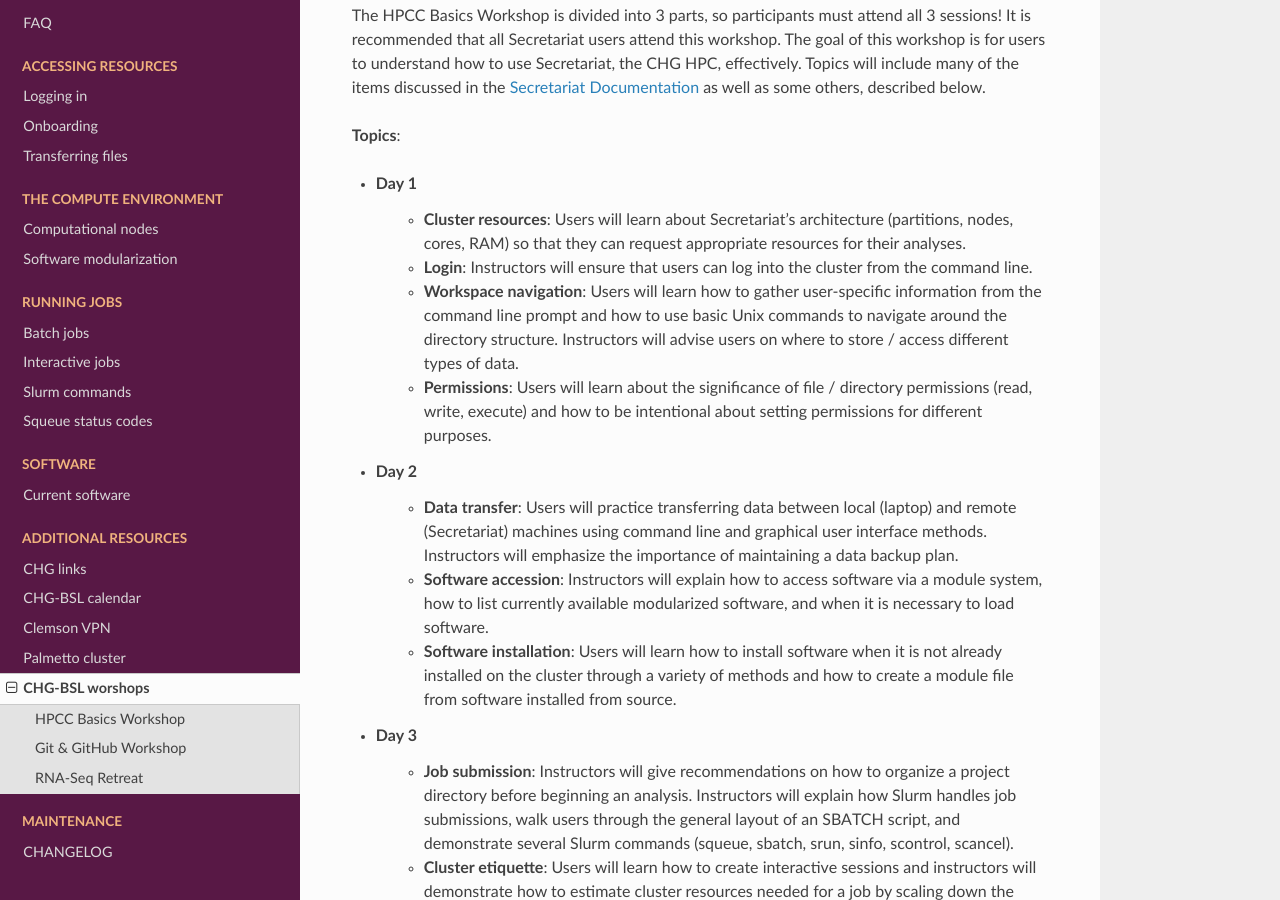
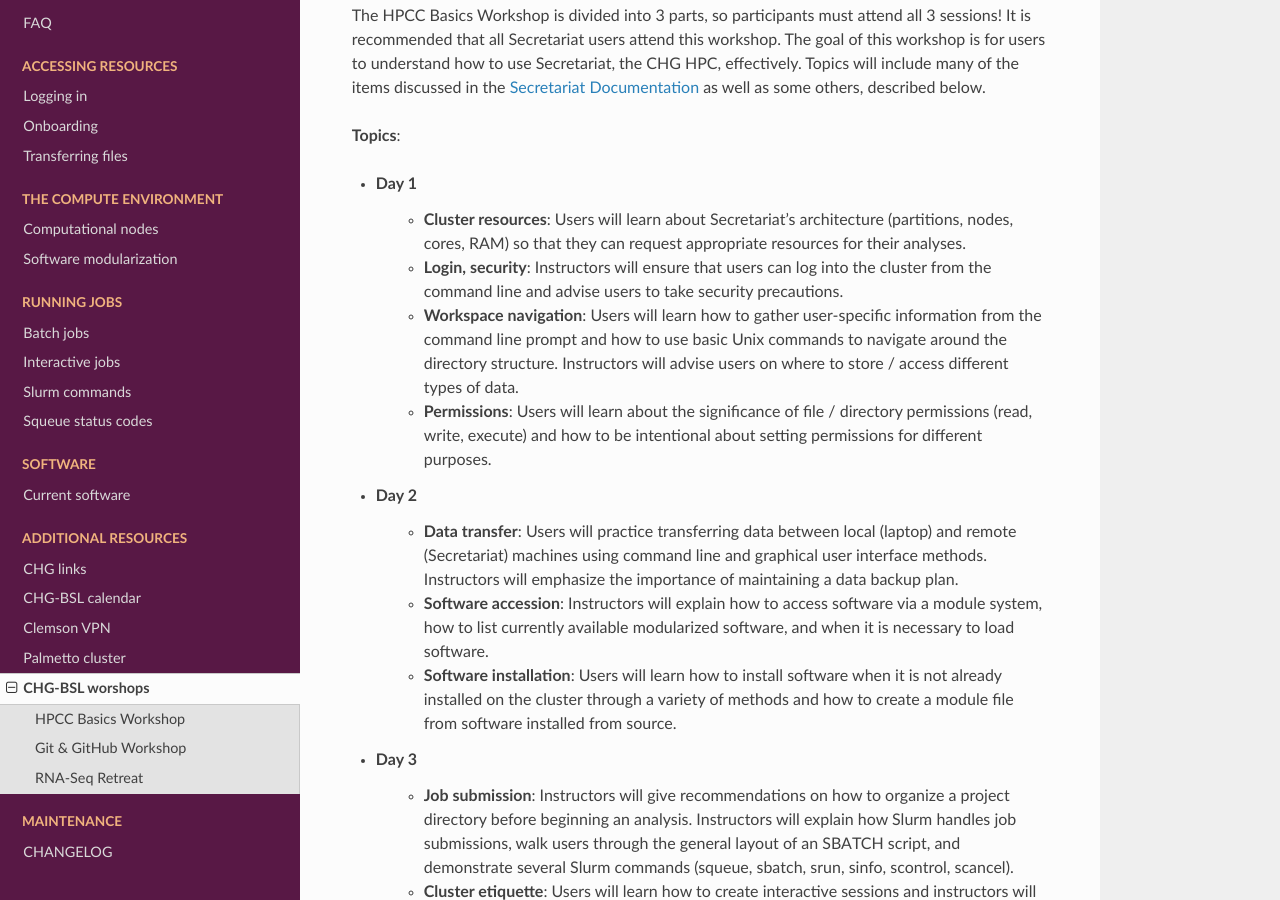
Before and after one commit to amalgamaria/secretariat, a Sphinx documentation site: the page built from docs/additional-resources/workshops.rst, in a window 1280 px wide and 900 px high, scrolled down 525 px. Built offline with Sphinx 7.4.7 and the Read the Docs theme 3.1.0, drawn with Linux system fonts in a browser that asks for light colours; pages that are not in the unit, such as notebooks, are missing from menus.

Commit message:
Add security information

```diff
--- a/docs/additional-resources/workshops.rst
+++ b/docs/additional-resources/workshops.rst
@@ -22,7 +22,7 @@
 
    - **Cluster resources**: Users will learn about Secretariat's architecture (partitions, nodes, cores, RAM) so that they can request appropriate resources for their analyses.
 
-   - **Login**: Instructors will ensure that users can log into the cluster from the command line.
+   - **Login, security**: Instructors will ensure that users can log into the cluster from the command line and advise users to take security precautions.
 
    - **Workspace navigation**: Users will learn how to gather user-specific information from the command line prompt and how to use basic Unix commands to navigate around the directory structure. Instructors will advise users on where to store / access different types of data.
 
```
